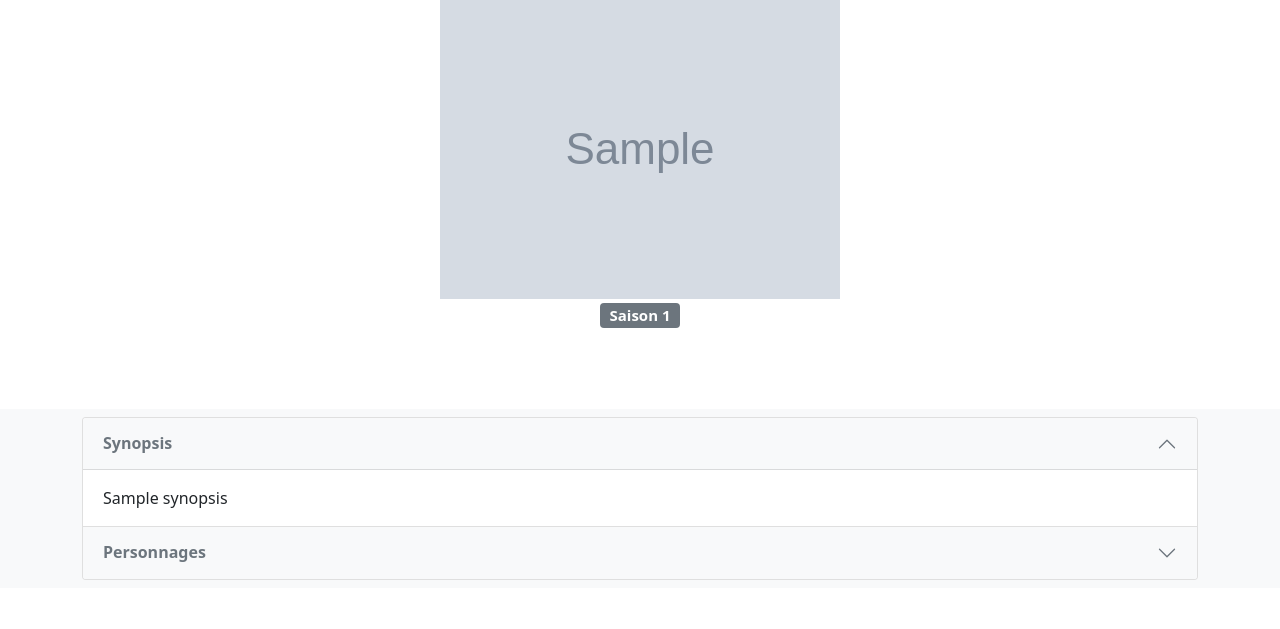
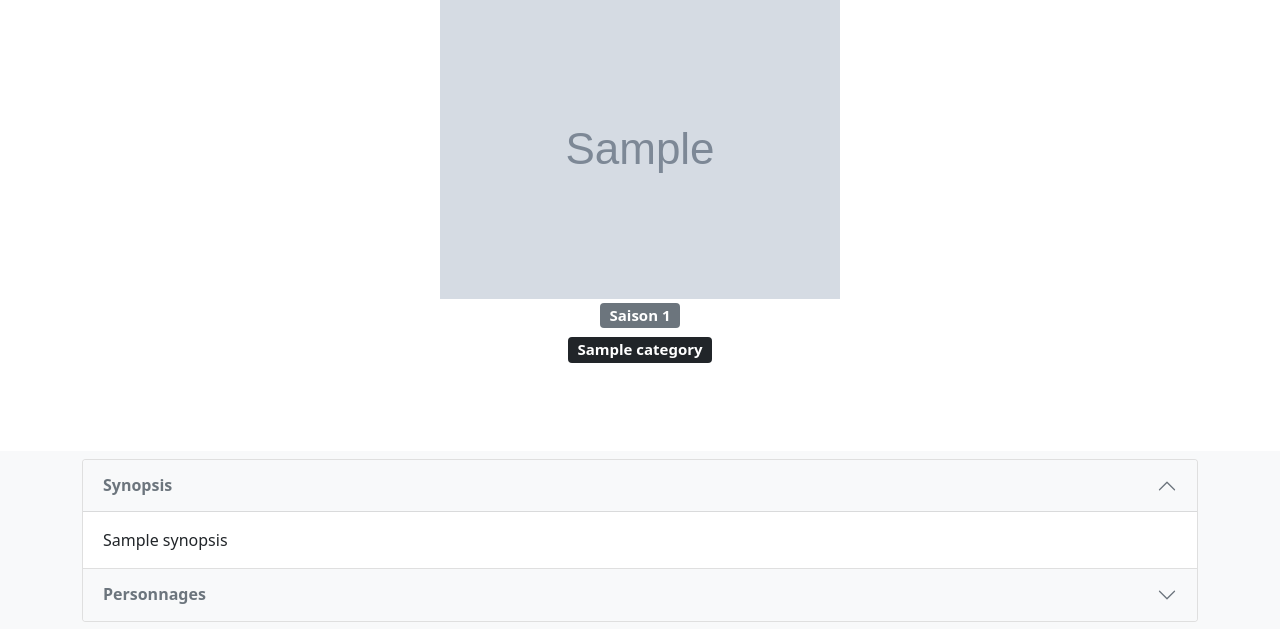
Before and after one commit to adrien-dubois/o-flix, a Symfony app: template templates/tv_show/single.html.twig in a window 1280 px wide. Shown: the part 121-750 px from the top of the page. Run offline with Twig, Linux system fonts and the light colour scheme; the template is opened without the code that fills it: most values are stand-ins (such as "Sample title", 1, 10 or a date in 2020); grey boxes marked "Sample" are stand-in pictures; some libraries are stand-ins or nearby versions.

Commit message:
Add categories in single page

```diff
--- a/src/Controller/TvShowController.php
+++ b/src/Controller/TvShowController.php
@@ -44,6 +44,8 @@ class TvShowController extends AbstractController
 
         // Get seasons in relation with the good show
         $season = $seasonRepository->findBy(['tvShow' => $id]);
+
+        dump($show);
 
         // If someone ask an ID doesn't exists, send a 404
         if(!$show){
--- a/templates/base.html.twig
+++ b/templates/base.html.twig
@@ -15,7 +15,6 @@
         {% include "partials/_navbar.html.twig" %}
         {% include "partials/_flash.html.twig" %}
         {% block body %}{% endblock %}
-        {# {% include "partials/_modal.html.twig" %} #}
         {% include "partials/_footer.html.twig" %}
         {% block javascripts %}
             <script src=" {{asset('js/bootstrap.js')}} "></script>
--- a/templates/home/home.html.twig
+++ b/templates/home/home.html.twig
@@ -13,7 +13,7 @@
                 <h1 class="fw-light">Séries TV et bien plus en illimité.</h1>
                 <p class="lead text-muted">Où que vous soyez. Annulez à tout moment.</p>
                 <p>
-                    <a href="login.html" class="btn btn-danger my-2">Se connecter</a>
+                    <a href=" {{path('appuser_login')}} " class="btn btn-danger my-2">Se connecter</a>
                     <a href="#" class="btn btn-secondary my-2">Créer un compte</a>
                 </p>
             </div>
--- a/templates/tv_show/single.html.twig
+++ b/templates/tv_show/single.html.twig
@@ -16,6 +16,10 @@
                     <p class="lead text-muted">
                     {% for season in seasons %}
                         <a href="#"><span class="badge bg-secondary"> Saison {{season.seasonNumber}} </span></a>
+                    {% endfor %}
+                    <br>
+                    {% for category in show.categories %}
+                        <a href="#"><span class="badge bg-dark my-2"> {{category.name}} </span></a>
                     {% endfor %}
                     </p>
                 </div>
```
